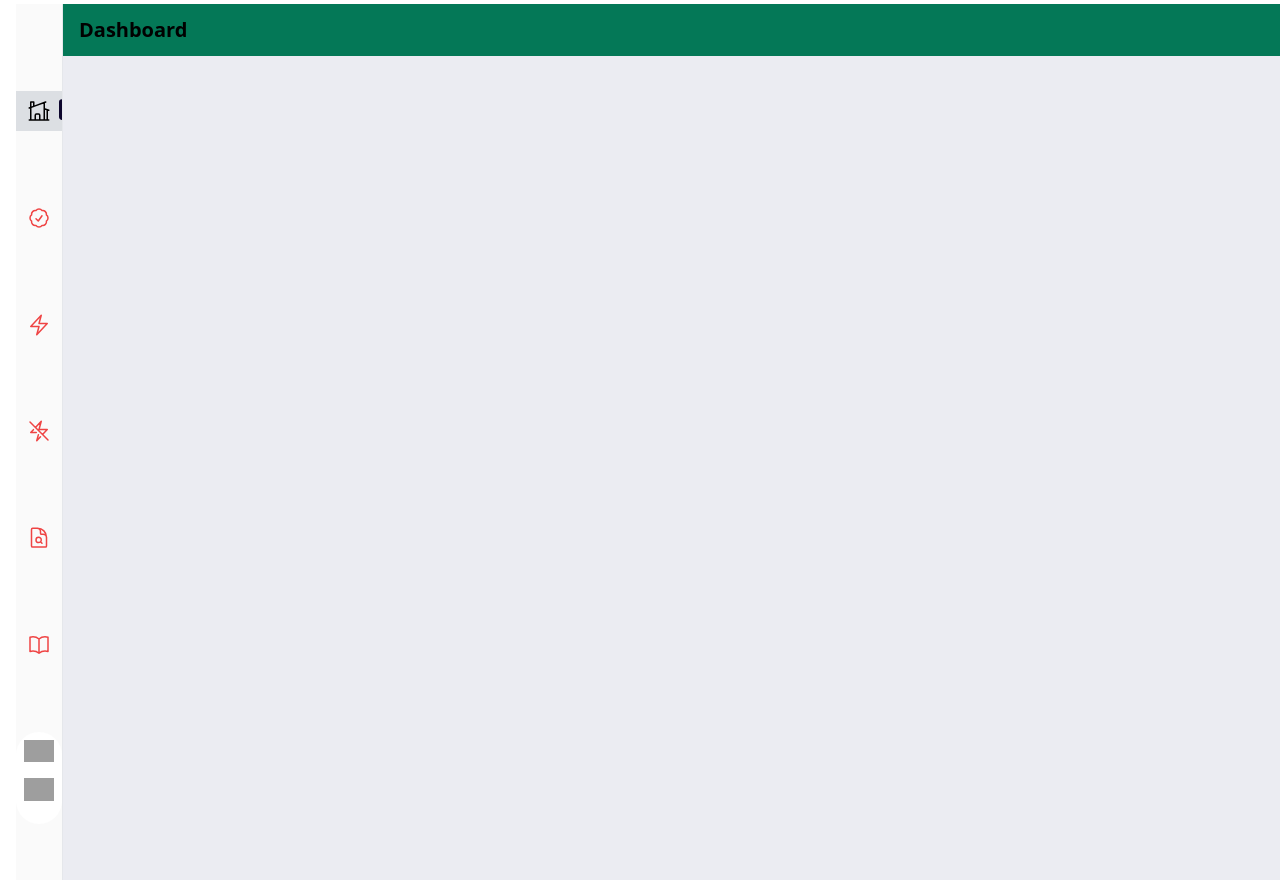
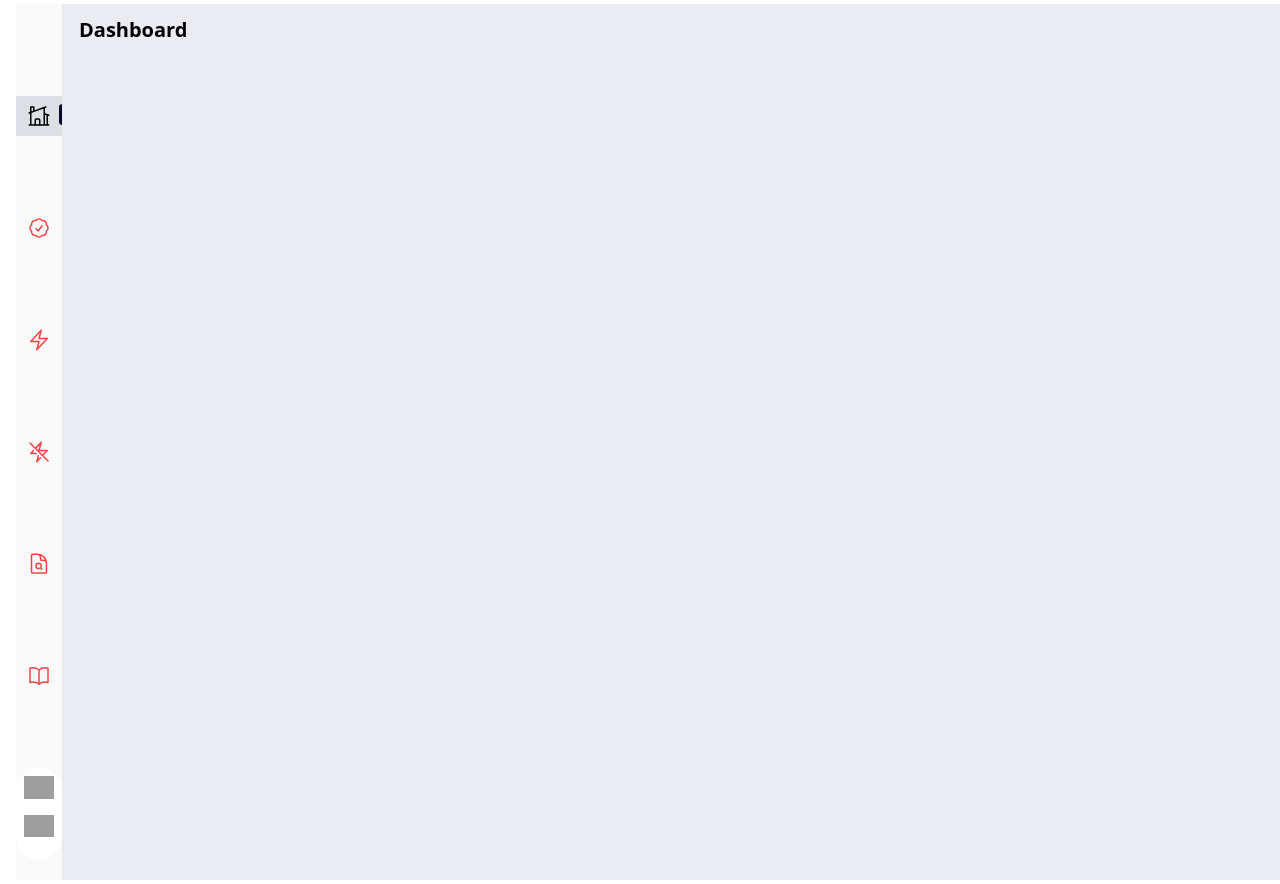
Before and after one commit to Oluwapelumi11/Angular_Features, an Angular app: page / in a window 1280 px wide. Shown: the top 884 px of the page. Built offline with nearby package versions, Linux system fonts and the light colour scheme; grey boxes are pictures that could not be loaded.

Commit message:
changed everythi

```diff
--- a/src/app/home/home.component.html
+++ b/src/app/home/home.component.html
@@ -1,4 +1,4 @@
-<div class="font-jakarta font-semibold flex justify-between py-4 sm:text-xl w-screen px-4 sm:py-3 bg-emerald-700">
+<div class="font-jakarta font-semibold flex justify-between py-4 sm:text-xl w-screen px-4 sm:py-3 bg-emeral-700">
     <p  class="">Dashboard</p>
     <button data-drawer-target="default-sidebar" data-drawer-toggle="default-sidebar" aria-controls="default-sidebar" type="button"  class="active:bg-transparent bg-transparent focus:ring-0 flex sm:hidden " id="navtoggle" >
 
--- a/src/app/sidenavcomponent/sidenavcomponent.component.ts
+++ b/src/app/sidenavcomponent/sidenavcomponent.component.ts
@@ -8,7 +8,7 @@ import { RouterModule, Router } from '@angular/router';
   imports: [RouterModule],
   template: `
                 <!-- top navigation div -->
-    <div class="dark:bg-gray-800 w-full h-screen flex flex-col gap-[10px] justify-between bg-[#FAFAFA] ">
+    <div class="dark:bg-gray-800 w-full h-full flex flex-col gap-[10px] justify-between bg-[#FAFAFA] ">
         <div class="flex sm:justify-center justify-between pr-2 pl-3 py-3 items-center sm:px-0 sm:py-0">
             <div [routerLink]="['']" [routerLinkActiveOptions]="{exact:true}" routerLinkActive="bg-opacity-70 dark:bg-opacity-100 dark:text-gray-800" class="dark:text-gray-400 flex items-center">
                 <a [routerLink]="['']" [routerLinkActiveOptions]="{exact:true}" routerLinkActive="bg-opacity-70 dark:bg-opacity-100" class="text-red-500"><img src="../favicon.ico" alt=""></a>
```
